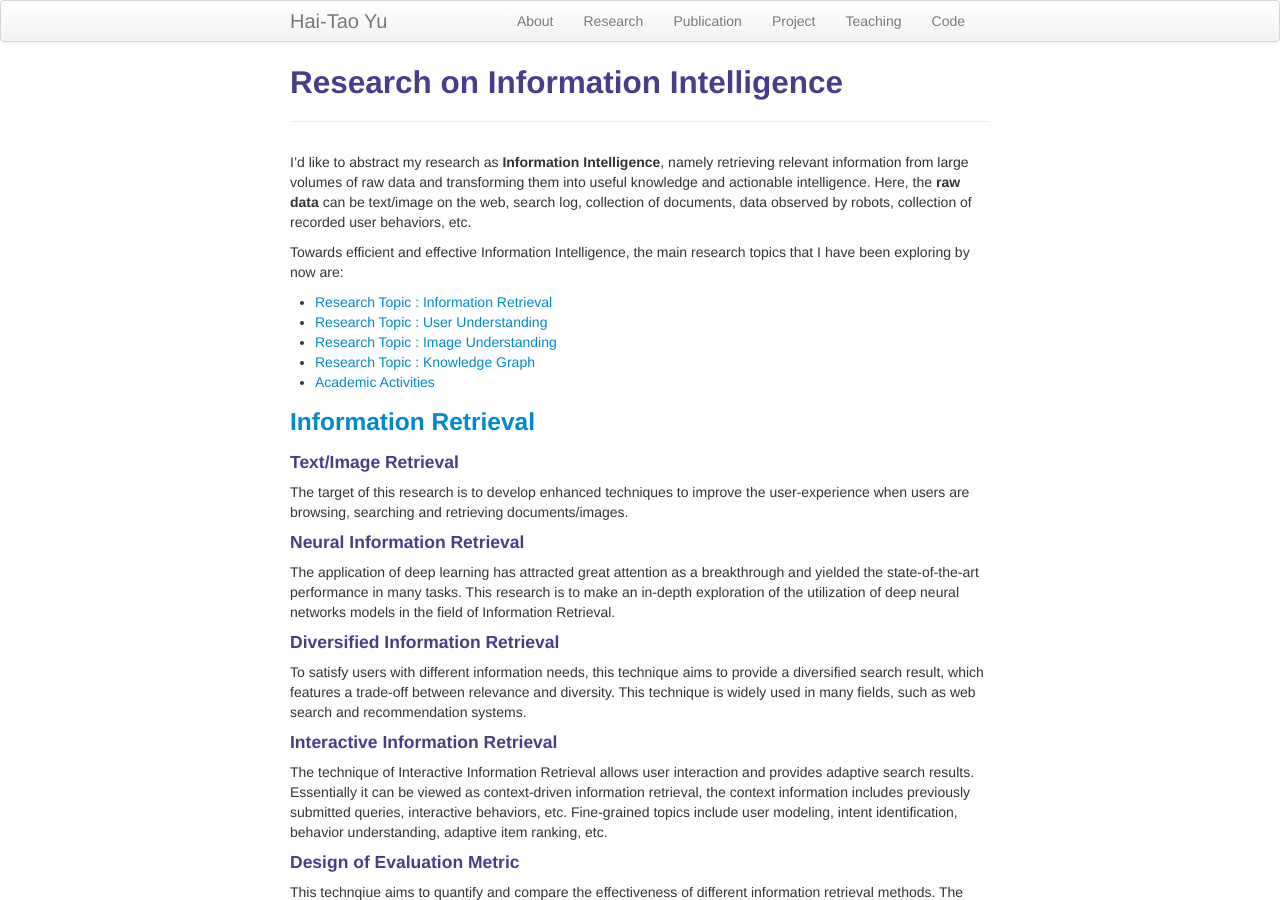
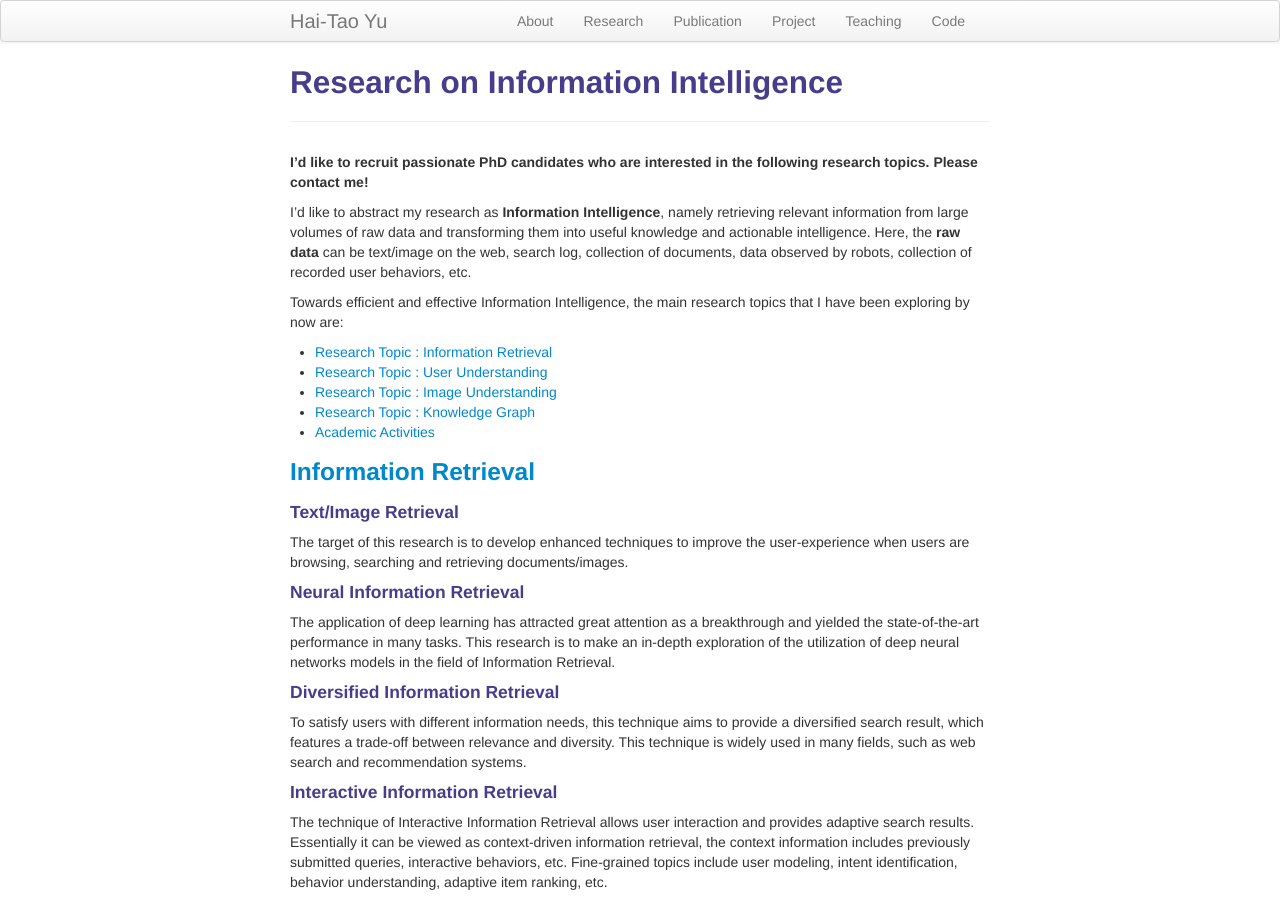
Before and after one commit to ii-research-yu/ii-research-yu.github.io, a Jekyll site: the page built from pages/research.md, in a window 1280 px wide and 900 px high. Built offline with Jekyll 4.4.1, drawn with Linux system fonts in a browser that asks for light colours.

Commit message:
Update research.md

```diff
--- a/pages/research.md
+++ b/pages/research.md
@@ -3,6 +3,9 @@ layout: page
 title: Research on Information Intelligence
 description: Hai-Tao Yu's research
 ---
+
+**I'd like to recruit passionate PhD candidates who are interested in the following research topics. Please contact me!**
+
 I'd like to abstract my research as **Information Intelligence**, namely retrieving relevant information from large volumes of raw data and transforming them into useful knowledge and actionable intelligence. Here, the **raw data** can be text/image on the web, search log, collection of documents, data observed by robots, collection of recorded user behaviors, etc.
 
 Towards efficient and effective Information Intelligence, the main research topics that I have been exploring by now are:
```
